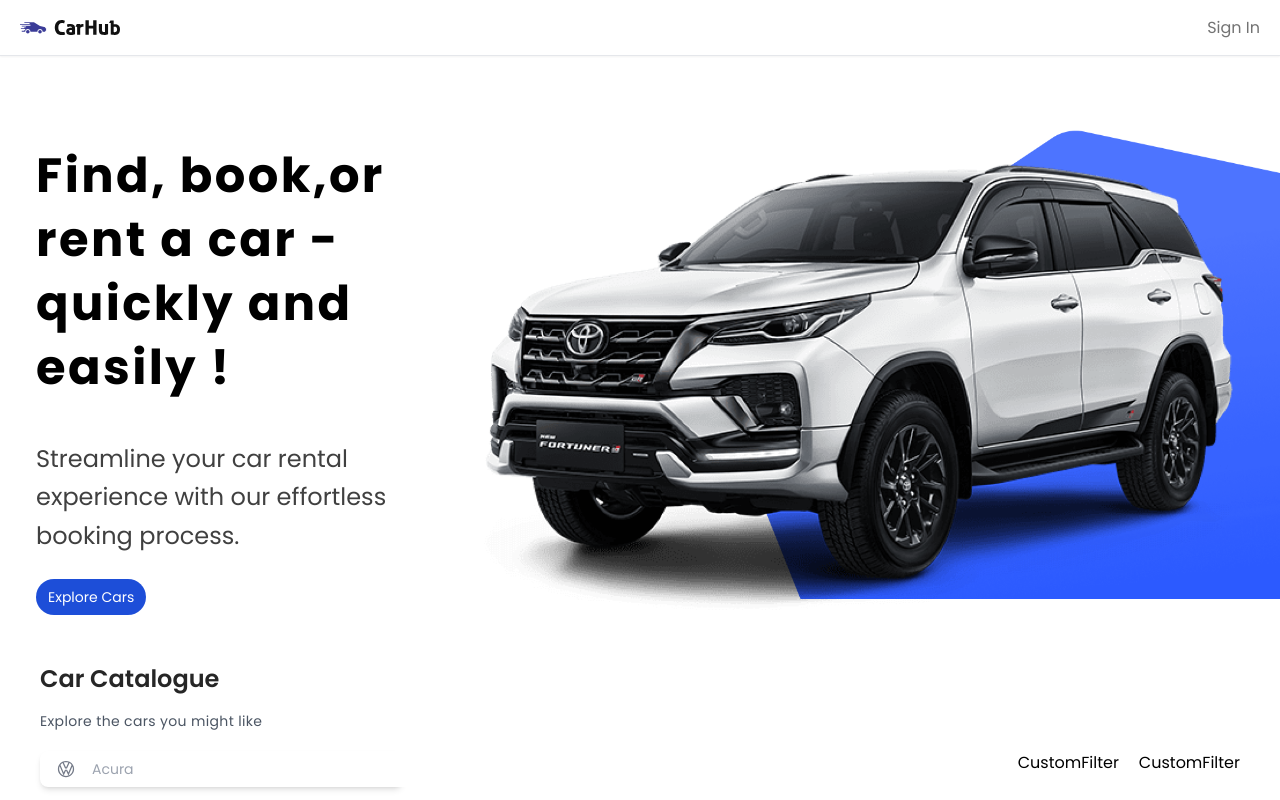
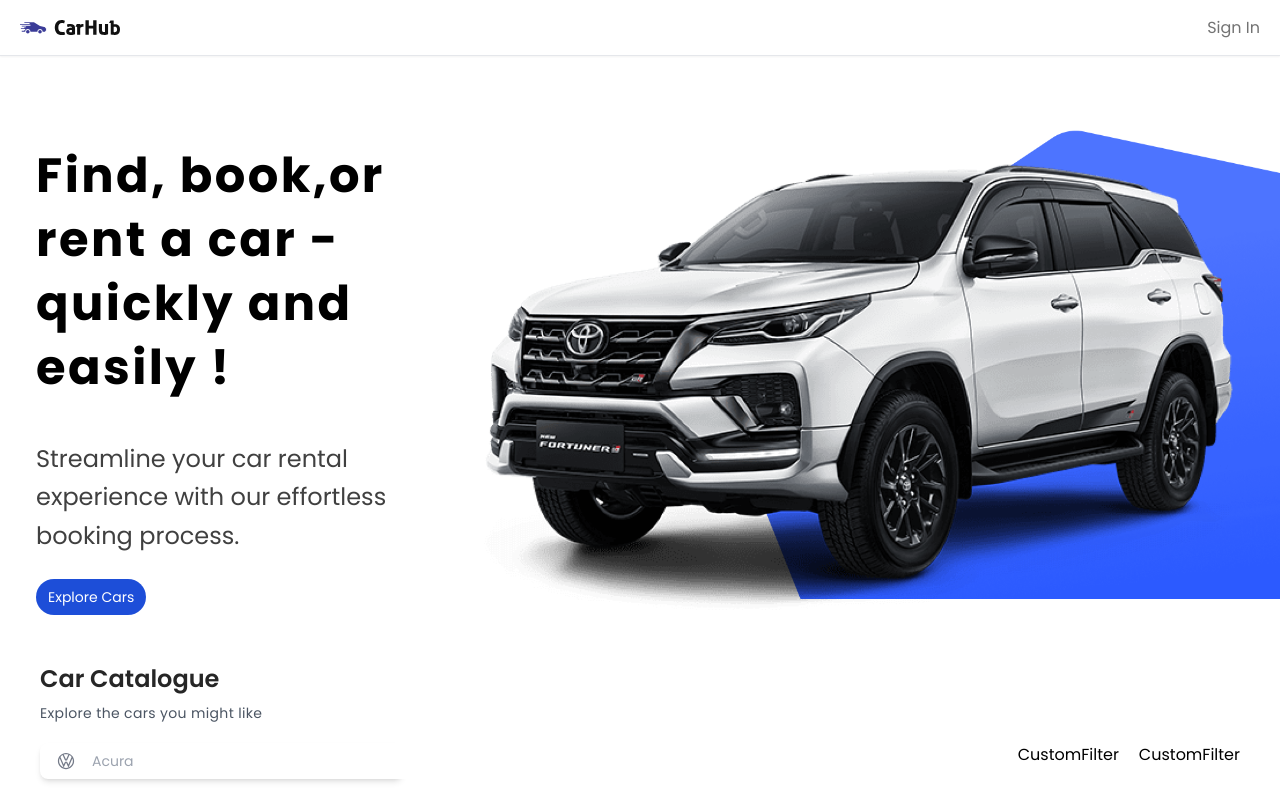
Before and after one commit to HtetWaiYan7191/nextjs-car-rental, a Next.js app: page / in a window 1280 px wide. Shown: the top 800 px of the page. Built offline with nearby package versions, Linux system fonts and the light colour scheme.

Commit message:
Update the styling

```diff
--- a/components/CarCatalogue.tsx
+++ b/components/CarCatalogue.tsx
@@ -6,7 +6,7 @@
   return (
     <section className='car-catalogue-section mt-12 px-10' id='discover'>
         <h2 className='font-semibold text-neutral-800 text-2xl'>Car Catalogue</h2>
-        <p className=' gray-text mt-4'>Explore the cars you might like</p>
+        <p className=' gray-text mt-2'>Explore the cars you might like</p>
 
         <div className='home-filters my-5 flex gap-y-5 flex-col md:flex-row justify-between'>
             <SearchBar/>
--- a/components/SearchManufacturer.tsx
+++ b/components/SearchManufacturer.tsx
@@ -33,7 +33,7 @@
               width={20}
               height={20}
               alt="manufacturer-logo"
-              className="ml-4"
+              className="ml-4 cursor-pointer"
             />
           </Combobox.Button>
 
```
